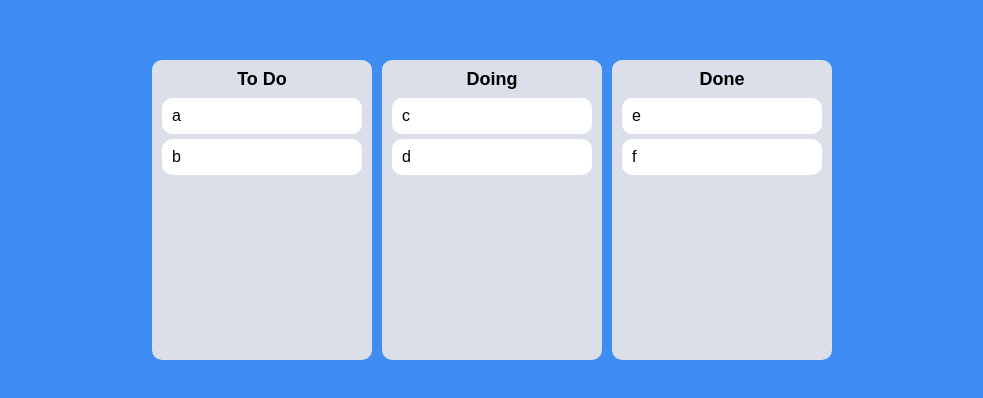
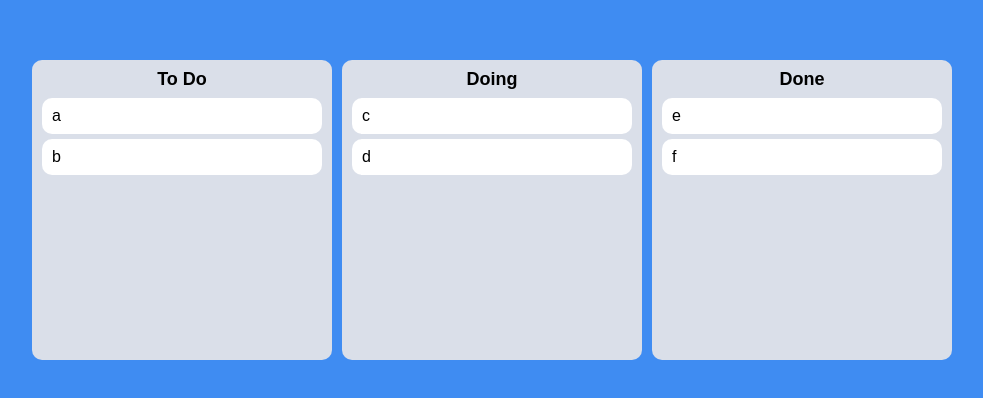
Before and after one commit to YuchanJung/dnd, a React (Create React App) app: page / in a window 1280 px wide. Shown: the part 190-588 px from the top of the page, without its empty margins (148-1131 px from the left). Built offline with nearby package versions, Linux system fonts and the light colour scheme.

Commit message:
update css

```diff
--- a/src/App.tsx
+++ b/src/App.tsx
@@ -8,17 +8,17 @@ const Wrapper = styled.div`
   display: flex;
   justify-content: center;
   align-items: center;
-  max-width: 680px;
-  width: 100%;
+  width: 100vw;
   margin: 0 auto;
   height: 100vh;
 `;
 
 const Boards = styled.div`
-  display: grid;
+  display: flex;
+  justify-content: center;
+  align-items: flex-start;
   width: 100%;
   gap: 10px;
-  grid-template-columns: repeat(3, 1fr);
 `;
 
 function App() {
--- a/src/Components/Board.tsx
+++ b/src/Components/Board.tsx
@@ -7,6 +7,7 @@ const Wrapper = styled.div`
   padding-top: 10px;
   background-color: ${(props) => props.theme.boardColor};
   border-radius: 10px;
+  width: 300px;
   min-height: 300px;
 `;
 
```
